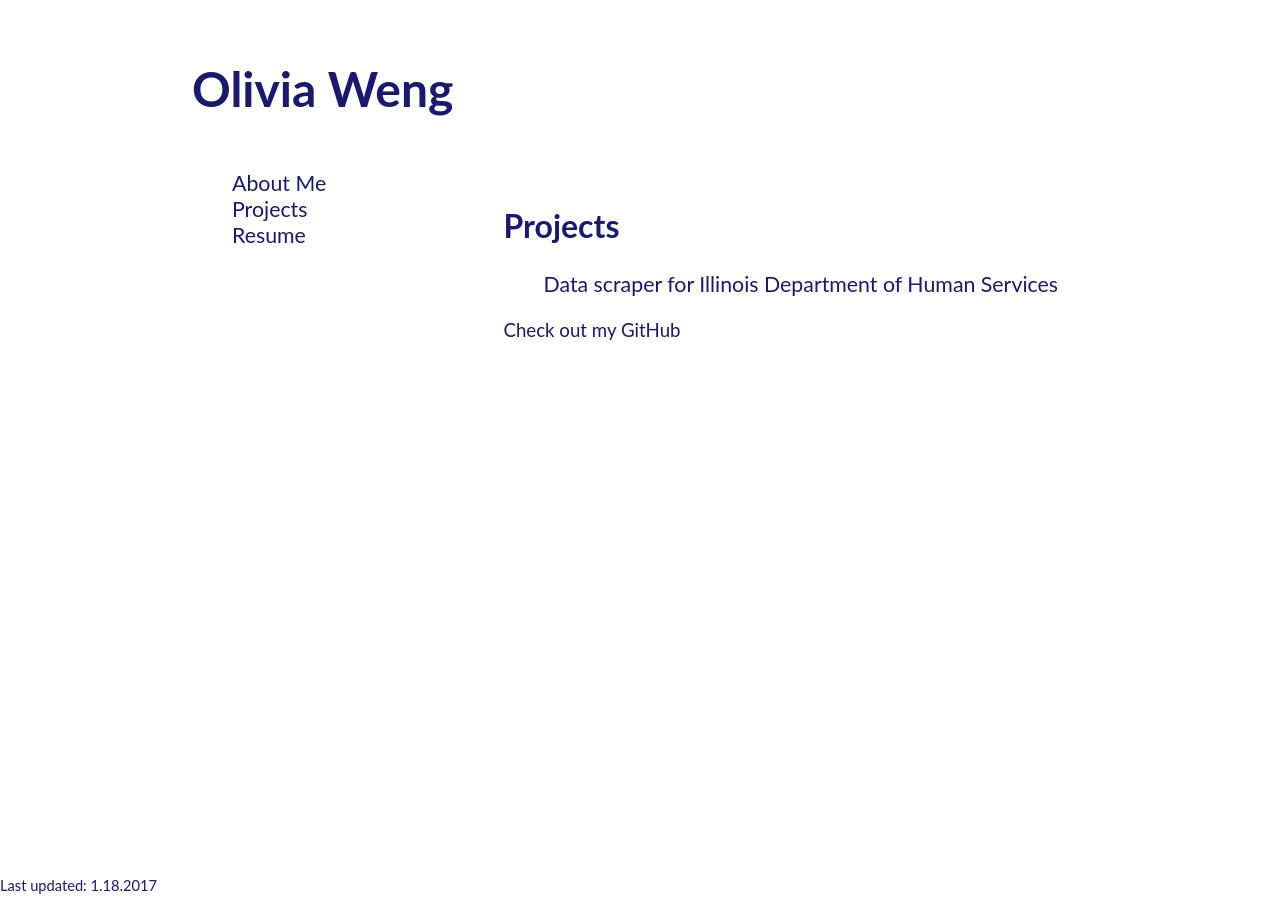
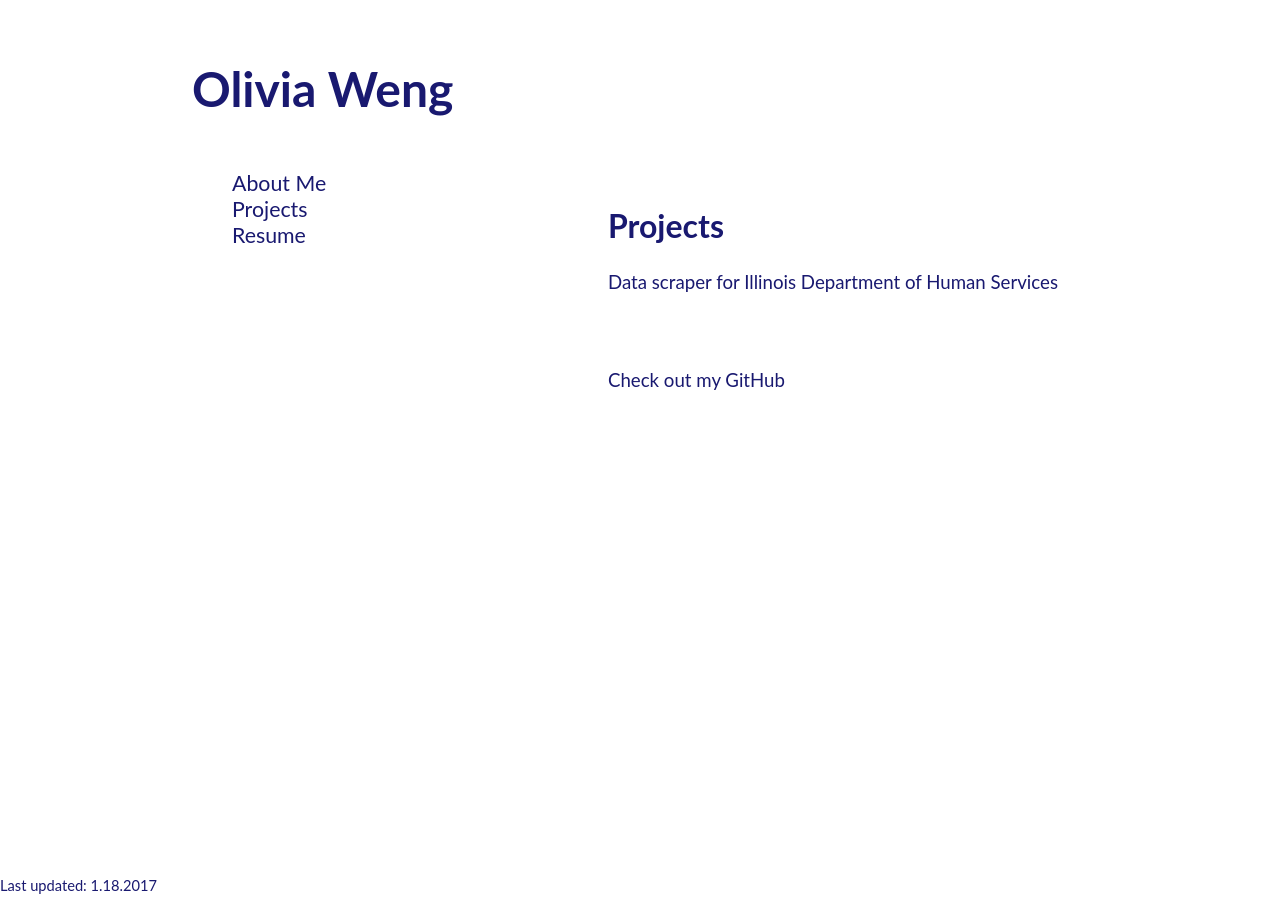
Before and after one commit to oliviaweng/oliviaweng.github.io, a Jekyll site: the page built from projects.html, in a window 1280 px wide. Built offline with Jekyll 4.4.1, drawn with Linux system fonts in a browser that asks for light colours.

Commit message:
fixed projects alignment

```diff
--- a/projects.html
+++ b/projects.html
@@ -3,7 +3,5 @@ layout: default
 title: Olivia Weng — Projects
 ---
 <h2>Projects</h2>
-	<ul>
-		<li><a href="https://github.com/uchicagotechteam/illinois-jobslink" target="_blank">Data scraper</a> for Illinois Department of Human Services</li>
-	</ul>
+		<p><a href="https://github.com/uchicagotechteam/illinois-jobslink" target="_blank">Data scraper</a> for Illinois Department of Human Services</p><br><br>
 		<p>Check out my <a href="https://github.com/oliviaweng" target="_blank">GitHub</a></p>
```
